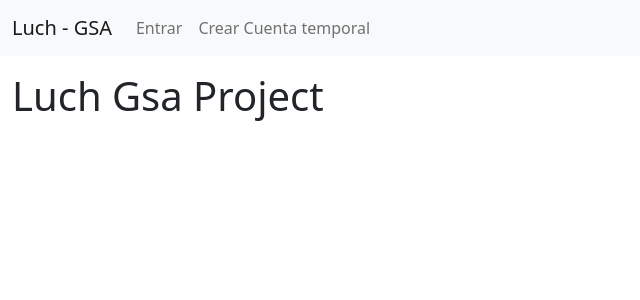
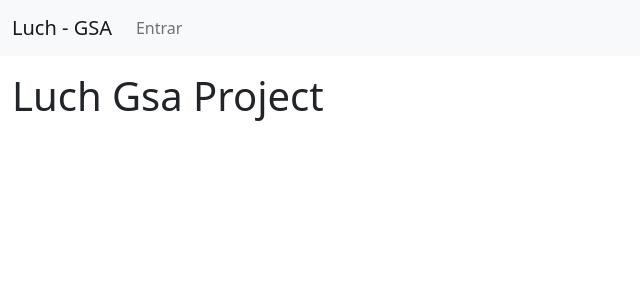
Before and after one commit to IngPanda/gsaluch, a Django app: page / in a window 1280 px wide. Shown: the top 300 px of the page, without its empty margins (0-640 px from the left). Run offline with Django 4.2, Linux system fonts and the light colour scheme; some libraries are stand-ins or nearby versions.

Commit message:
build.sh

```diff
--- a/gsadashboard/templates/layouts/header.html
+++ b/gsadashboard/templates/layouts/header.html
@@ -40,9 +40,6 @@
               <li class="nav-item">
                 <a class="nav-link" href="{% url 'signin' %}">Entrar</a>
               </li>
-              <li class="nav-item">
-                <a class="nav-link" href="{% url 'signup' %}">Crear Cuenta temporal</a>
-              </li>
               {% endif %}
             </ul>
             {% if user.is_authenticated %}
```
